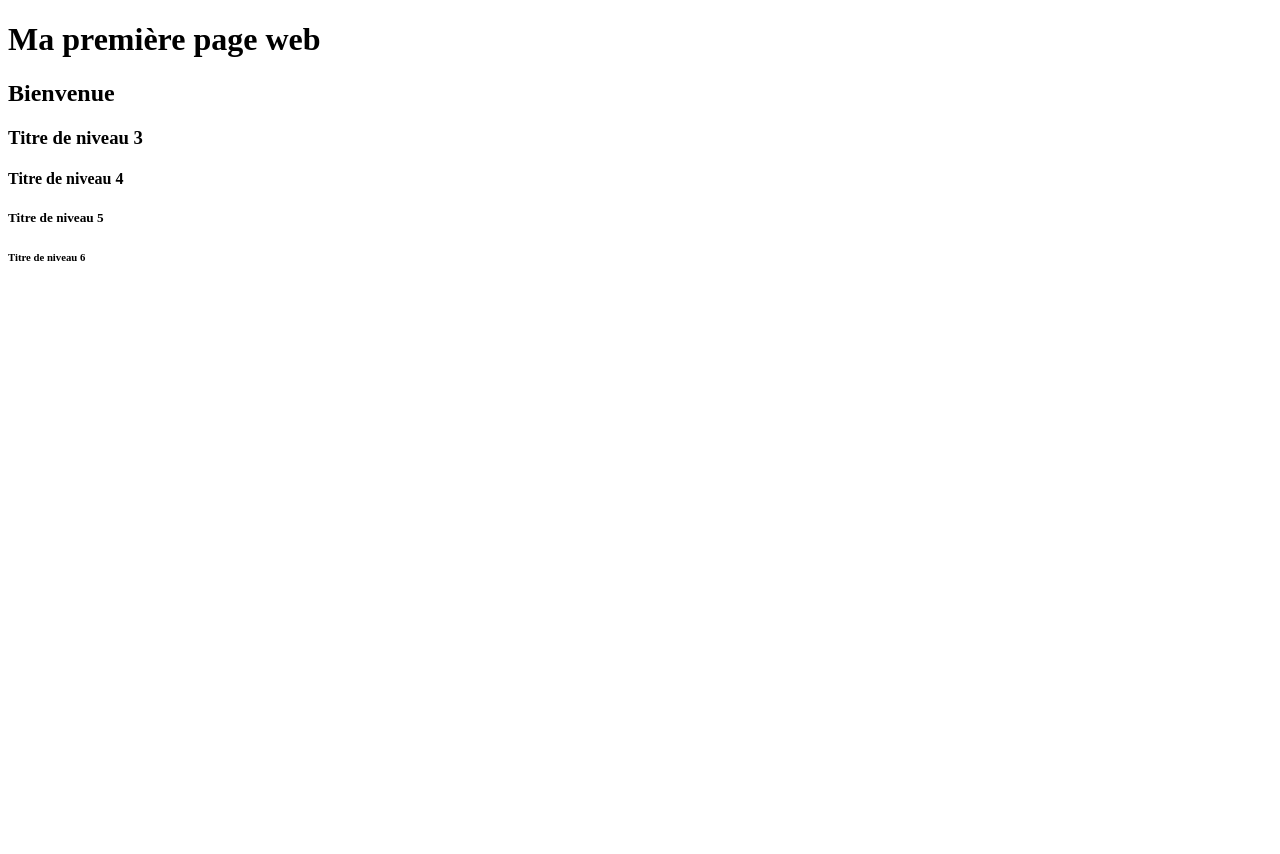
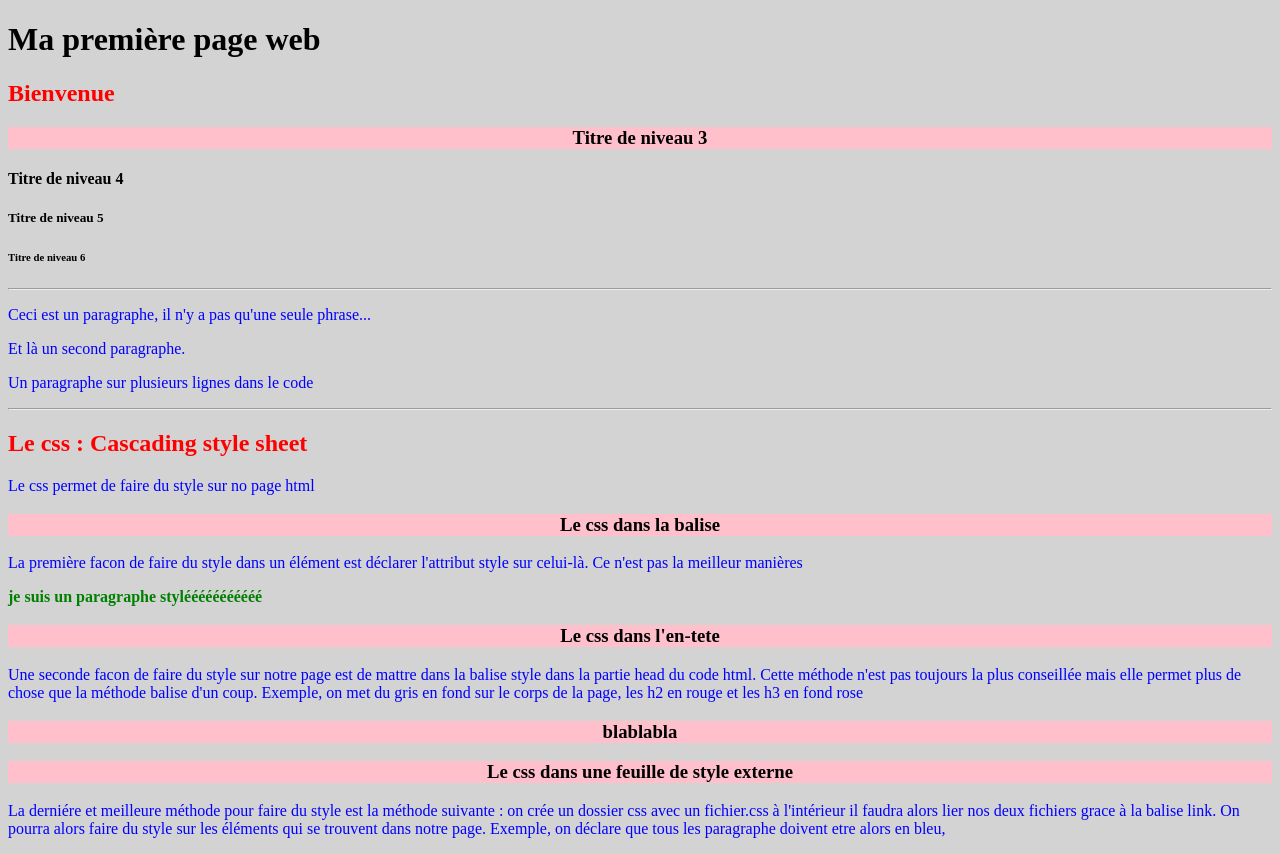
Before and after one commit to jclacky/10MentionWeb_Front, a plain HTML site: page 01_html_css/01_balises_d_affichage.html in a window 1280 px wide. Before the commit the page ends 800 px from the top, so only its background shows below. Drawn offline with Linux system fonts and the light colour scheme.

Commit message:
html+css

```diff
--- a/01_html_css/01_balises_d_affichage.html
+++ b/01_html_css/01_balises_d_affichage.html
@@ -10,6 +10,33 @@
     <!-- Cette balise meta avec la valeur author de l'attribut name spécifie l'auteur de la page.
             Elle peut etre utilisée pour indiquer qui a crée le contenue de la page
     -->
+
+    <style>
+        /*Style dans la balise head */
+        body {
+            background-color: lightgray;
+
+            }
+        h2{
+            color:red
+        }
+        h3{
+            background-color: pink;
+            text-align: center;
+        }
+
+
+    </style>
+
+    <link rel="stylesheet" type="text/css" href="assets/css/01_balises_d_affichage.css">
+     <!--
+        <link> : C'est la balise utilisée pour lier des ressources externes à un document HTML.
+        Les attributs :
+        1- rel="stylesheet" : spécifie la relation entre le document actuel et la ressource liée => indique que la ressource liée est une feuille de style utilisée pour la mise en forme de la page.
+        2- type="text/css : spécifie le type de média associé à la ressource liée. => indique que la ressource est une feuille de style en langage CSS (Cascading Style Sheets).
+        3- href="assets/css/00_structure_de_base.css : spécifie l'emplacement (chemin) de la ressource externe à lier
+    -->
+
     <title> Balises de texte et CSS </title>
 </head>
 <body>
@@ -44,5 +71,43 @@
     <h4>Titre de niveau 4</h4>
     <h5>Titre de niveau 5</h5>
     <h6>Titre de niveau 6</h6>
+
+    <hr> <!-- hr horizontal ruler (règles horizontale = ligne horizontal)-->
+    <p> Ceci est un paragraphe, il n'y a pas qu'une seule phrase...</p>
+    <p> Et là un second paragraphe.</p>
+     <!--
+        La balise <p> en HTML est utilisée pour définir un paragraphe de texte. Elle indique au navigateur web que le texte à l'intérieur de la balise doit être interprété comme un paragraphe distinct.
+        Les paragraphes sont des éléments de type bloc
+        On ne doit pas mettre un paragraphe dans un paragraphe
+    -->
+    <p>
+        Un paragraphe
+        sur
+        plusieurs
+        lignes dans le code
+    </p> <!-- Non, c'est un bloc -->
+
+
+    <hr>
+
+    <h2> Le css : Cascading style sheet</h2>
+    <p> Le css permet de faire du style sur no page html</p>
+    <!--
+        3 facons pour déclarer le style :
+        - style en ligne : avec l'attribut style dans la balise ouvrante
+        - style dans la balise <style> directement dans la partie head (l'en-tete)
+        - déclarer le style dans un fichier .css : feuille de style
+    -->
+    <h3> Le css dans la balise </h3>
+    <p> La première facon de faire du style dans un élément est déclarer l'attribut style sur celui-là. Ce n'est pas la meilleur manières</p>
+
+    <p style="color:green; font-weight: bolder;"> je suis un paragraphe stylééééééééééé</p>
+
+    <h3> Le css dans l'en-tete </h3>
+    <p> Une seconde facon de faire du style sur notre page est de mattre dans la balise style dans la partie head du code html. Cette méthode n'est pas toujours la plus conseillée mais elle permet plus de chose que la méthode balise d'un coup. Exemple, on met du gris en fond sur le corps de la page, les h2 en rouge et les h3 en fond rose </p>
+    <h3> blablabla </h3>
+
+    <h3> Le css dans une feuille de style externe</h3>
+    <p> La derniére et  meilleure méthode pour faire du style est la méthode suivante : on crée un dossier css avec un fichier.css à l'intérieur il faudra alors lier nos deux fichiers grace à la balise link. On pourra alors faire du style sur  les éléments qui se trouvent dans notre page. Exemple, on déclare que tous les paragraphe doivent etre  alors en bleu,   </p>
 </body>
 </html>
--- /dev/null
+++ b/01_html_css/assets/css/01_balises_d_affichage.css
@@ -0,0 +1,15 @@
+/* Feuille de style  */
+/* Commentaire en css */
+
+/* Syntaxe du langage de développement css  */
+
+/*
+        selecteur{
+            propriété: valeur;
+        }
+
+     */
+
+     p{
+        color:blue
+     }
```
Also changed, not shown: 01_html_css/test.html (deleted, +0 -20 lines).
